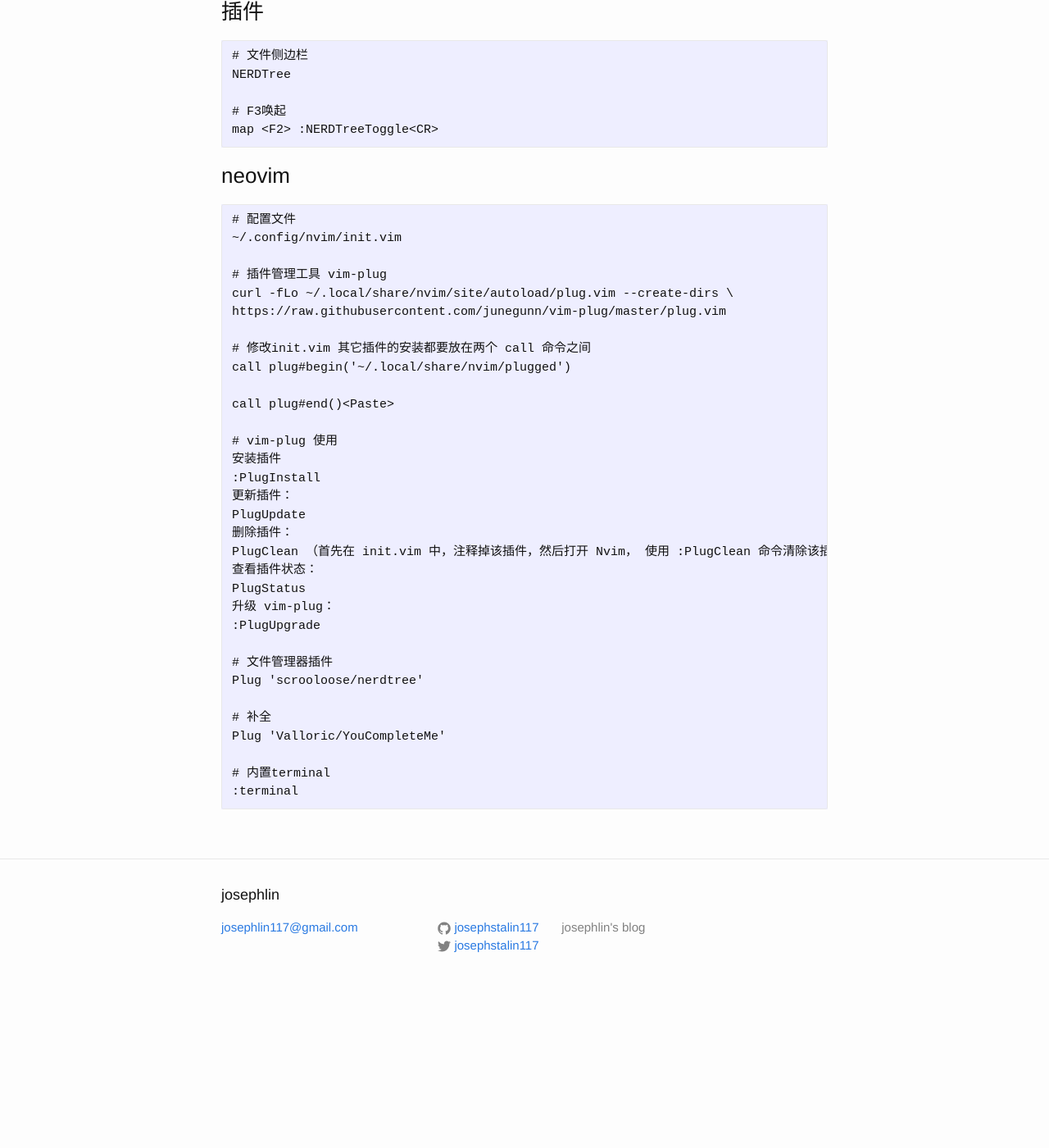
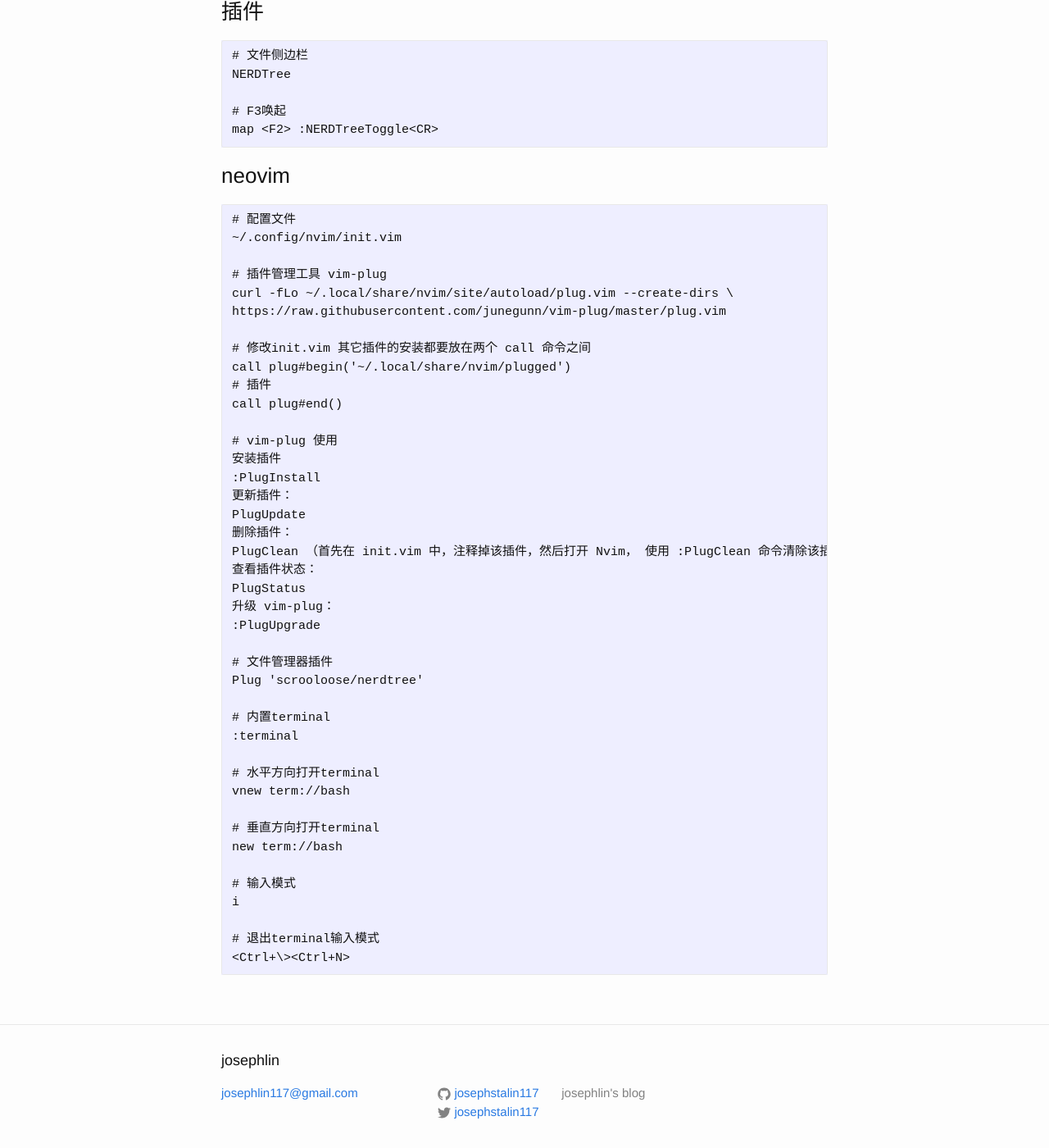
Before and after one commit to josephstalin117/josephstalin117.github.io, a Jekyll site: the page built from _posts/2016-07-03-vim.markdown, in a window 1280 px wide and 1400 px high, scrolled down 4207 px. Shown: the whole window at 82% size. Built offline with Jekyll 4.4.1, drawn with Linux system fonts in a browser that asks for light colours; before the commit the page ends 5432 px from its top, so only the background shows below that.

Commit message:
add terminal of neovim

````diff
--- a/_posts/2016-07-03-vim.markdown
+++ b/_posts/2016-07-03-vim.markdown
@@ -212,8 +212,8 @@
 
 # 修改init.vim 其它插件的安装都要放在两个 call 命令之间
 call plug#begin('~/.local/share/nvim/plugged')
-
-call plug#end()<Paste>
+# 插件
+call plug#end()
 
 # vim-plug 使用
 安装插件
@@ -230,9 +230,18 @@
 # 文件管理器插件
 Plug 'scrooloose/nerdtree'
 
-# 补全
-Plug 'Valloric/YouCompleteMe'
-
 # 内置terminal
 :terminal
+
+# 水平方向打开terminal
+vnew term://bash
+
+# 垂直方向打开terminal
+new term://bash
+
+# 输入模式
+i
+
+# 退出terminal输入模式
+<Ctrl+\><Ctrl+N>
 ```
````
